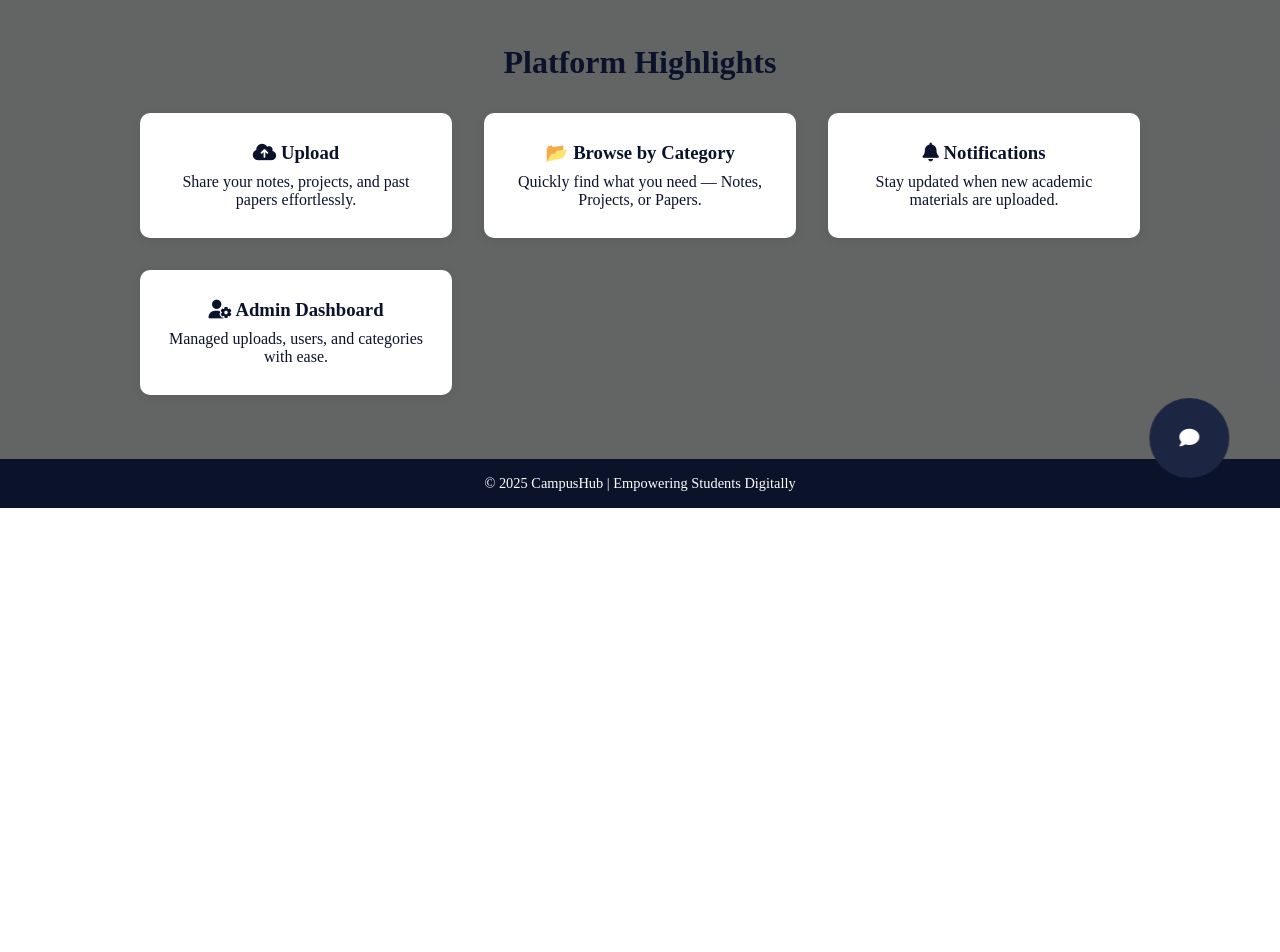
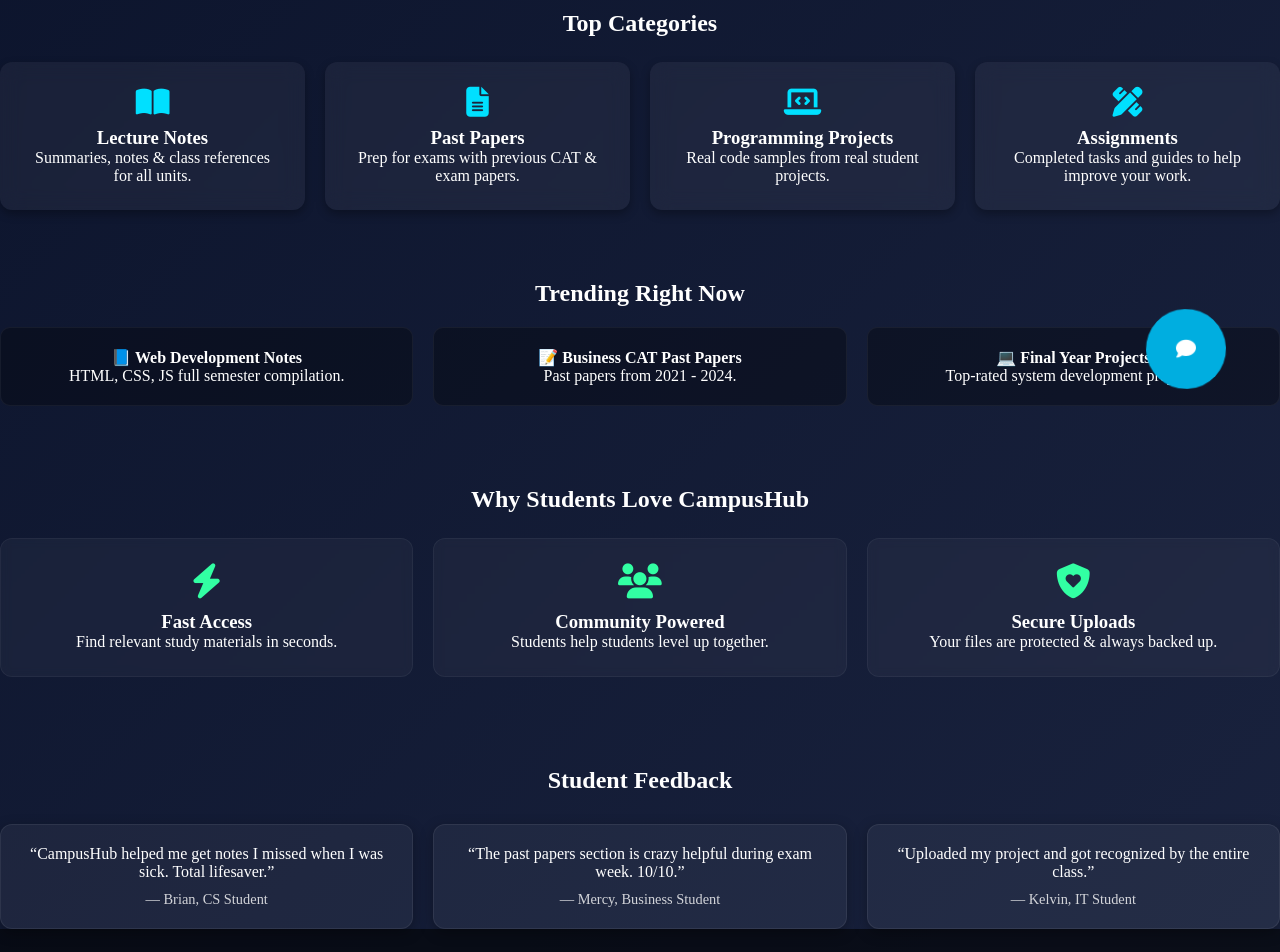
Before and after one commit to carlosmaina/campusHub_frontend, a React (Vite) app in the folder react-app/: page / in a window 1280 px wide. Shown: the part 380-1332 px from the top of the page. Before the commit the page ends 888 px from the top, so only its background shows below. Built offline with nearby package versions, Linux system fonts and the light colour scheme.

Commit message:
Initial commit / update

```diff
--- a/react-app/src/frontend/mainApp/home.jsx
+++ b/react-app/src/frontend/mainApp/home.jsx
@@ -2,10 +2,13 @@
 import "../mainCss/chat.css";
 import { useState } from "react";
 import CampusHubAssistantChat from "./assistant";
+
 function Home() {
 	let [active, reset] = useState(false);
+
 	return (
 		<div className={topStyle.homePage}>
+			{/* Chat Button */}
 			<div
 				className="chat-cont"
 				title="Assistant"
@@ -13,20 +16,22 @@
 			>
 				<i className="fas fa-comment"></i>
 			</div>
+
 			{active && (
 				<div className="display">
-					{<CampusHubAssistantChat stack={reset} reset={reset}/>}
+					<CampusHubAssistantChat stack={reset} reset={reset} />
 				</div>
 			)}
+
 			<div className={topStyle.homeContent}>
-				{/* Hero Section */}
+				{/* ================= HERO SECTION ================= */}
 				<section className={topStyle.hero}>
 					<div className={topStyle.heroText}>
-						<h1>Welcome to CampusHub</h1>
-						<p>
-							Your one-stop platform for sharing and accessing academic
-							materials — from notes and past papers to coding projects.
+						<h1>CampusHub</h1>
+						<p className={topStyle.heroSub}>
+							Unlock knowledge. Share resources. Empower your campus.
 						</p>
+
 						<div className={topStyle.heroBtns}>
 							<button className={topStyle.exploreBtn}>Explore Resources</button>
 							<button className={topStyle.uploadBtn}>Upload Material</button>
@@ -34,38 +39,139 @@
 					</div>
 				</section>
 
-				{/* Features Section */}
+				{/* ================= TOP CATEGORIES ================= */}
+				<section className={topStyle.categories}>
+					<h2>Top Categories</h2>
+					<div className={topStyle.catGrid}>
+						<div className={topStyle.catCard}>
+							<i className="fa-solid fa-book-open"></i>
+							<h3>Lecture Notes</h3>
+							<p>Summaries, notes & class references for all units.</p>
+						</div>
+
+						<div className={topStyle.catCard}>
+							<i className="fa-solid fa-file-lines"></i>
+							<h3>Past Papers</h3>
+							<p>Prep for exams with previous CAT & exam papers.</p>
+						</div>
+
+						<div className={topStyle.catCard}>
+							<i className="fa-solid fa-laptop-code"></i>
+							<h3>Programming Projects</h3>
+							<p>Real code samples from real student projects.</p>
+						</div>
+
+						<div className={topStyle.catCard}>
+							<i className="fa-solid fa-pen-ruler"></i>
+							<h3>Assignments</h3>
+							<p>Completed tasks and guides to help improve your work.</p>
+						</div>
+					</div>
+				</section>
+
+				{/* ================= TRENDING SECTION ================= */}
+				<section className={topStyle.trending}>
+					<h2>Trending Right Now</h2>
+					<div className={topStyle.trendingGrid}>
+						<div className={topStyle.trendCard}>
+							<h4>📘 Web Development Notes</h4>
+							<p>HTML, CSS, JS full semester compilation.</p>
+						</div>
+						<div className={topStyle.trendCard}>
+							<h4>📝 Business CAT Past Papers</h4>
+							<p>Past papers from 2021 - 2024.</p>
+						</div>
+						<div className={topStyle.trendCard}>
+							<h4>💻 Final Year Projects</h4>
+							<p>Top-rated system development projects.</p>
+						</div>
+					</div>
+				</section>
+
+				{/* ================= WHY CAMPUSHUB ================= */}
+				<section className={topStyle.why}>
+					<h2>Why Students Love CampusHub</h2>
+					<div className={topStyle.whyGrid}>
+						<div className={topStyle.whyCard}>
+							<i className="fa-solid fa-bolt"></i>
+							<h3>Fast Access</h3>
+							<p>Find relevant study materials in seconds.</p>
+						</div>
+						<div className={topStyle.whyCard}>
+							<i className="fa-solid fa-users"></i>
+							<h3>Community Powered</h3>
+							<p>Students help students level up together.</p>
+						</div>
+						<div className={topStyle.whyCard}>
+							<i className="fa-solid fa-shield-heart"></i>
+							<h3>Secure Uploads</h3>
+							<p>Your files are protected & always backed up.</p>
+						</div>
+					</div>
+				</section>
+
+				{/* ================= TESTIMONIALS ================= */}
+				<section className={topStyle.testimonials}>
+					<h2>Student Feedback</h2>
+					<div className={topStyle.testiRow}>
+						<div className={topStyle.testCard}>
+							<p>
+								“CampusHub helped me get notes I missed when I was sick. Total
+								lifesaver.”
+							</p>
+							<h4>— Brian, CS Student</h4>
+						</div>
+
+						<div className={topStyle.testCard}>
+							<p>
+								“The past papers section is crazy helpful during exam week.
+								10/10.”
+							</p>
+							<h4>— Mercy, Business Student</h4>
+						</div>
+
+						<div className={topStyle.testCard}>
+							<p>
+								“Uploaded my project and got recognized by the entire class.”
+							</p>
+							<h4>— Kelvin, IT Student</h4>
+						</div>
+					</div>
+				</section>
+
+				{/* ================= FEATURES ================= */}
 				<section className={topStyle.features}>
 					<h2>Platform Highlights</h2>
 					<div className={topStyle.featureGrid}>
 						<div className={topStyle.featureCard}>
 							<h3>
-								{" "}
 								<i className="fa-solid fa-cloud-arrow-up"></i> Upload
 							</h3>
 							<p>Share your notes, projects, and past papers effortlessly.</p>
 						</div>
+
 						<div className={topStyle.featureCard}>
 							<h3>📂 Browse by Category</h3>
-							<p>Quickly find what you need — Notes, Projects, or Papers.</p>
+							<p>Instant access to organized study materials.</p>
 						</div>
+
 						<div className={topStyle.featureCard}>
 							<h3>
-								{" "}
 								<i className="fa-solid fa-bell"></i> Notifications
 							</h3>
-							<p>Stay updated when new academic materials are uploaded.</p>
+							<p>Get notified when new uploads match your interests.</p>
 						</div>
+
 						<div className={topStyle.featureCard}>
 							<h3>
-								<i className="fa-solid fa-user-gear"></i> Admin Dashboard
+								<i className="fa-solid fa-user-gear"></i> Admin Tools
 							</h3>
-							<p>Managed uploads, users, and categories with ease.</p>
+							<p>Manage users, uploads & system settings.</p>
 						</div>
 					</div>
 				</section>
 
-				{/* Footer */}
+				{/* ================= FOOTER ================= */}
 				<footer className={topStyle.footer}>
 					<p>
 						© {new Date().getFullYear()} CampusHub | Empowering Students
--- a/react-app/src/frontend/mainApp/login.jsx
+++ b/react-app/src/frontend/mainApp/login.jsx
@@ -19,7 +19,12 @@
 			<div className="auth-container">
 				<h2 className="auth-title">Login</h2>
 
-        <form onSubmit={handleSubmit(onSubmit)} className="auth-form">
+				<form
+					action="http://localhost:8000/submit"
+          method="POST"
+					onSubmit={handleSubmit(onSubmit)}
+					className="auth-form"
+				>
 					<div>
 						<input
 							className="auth-input"
@@ -37,9 +42,7 @@
 							placeholder="Password"
 							{...register("password", { required: true })}
 						/>
-            {errors.password && (
-              <p className="auth-error">Password required</p>
-            )}
+						{errors.password && <p className="auth-error">Password required</p>}
 					</div>
 
 					<button className="auth-btn">Login</button>
--- a/react-app/src/frontend/mainApp/upload.jsx
+++ b/react-app/src/frontend/mainApp/upload.jsx
@@ -7,6 +7,7 @@
 Dropzone.autoDiscover = false;
 
 function Upload({ state }) {
+	// for the sidebar
 	const [openSide, setOpenSide] = useState(false);
 
 	function toggleSidebar() {
@@ -15,24 +16,29 @@
 
 	const none = "(None selected)";
 	const btnTxt = "Upload File";
+	// displays saved for saved summaries
 	const [saveDisplay, disReset] = useState(false);
+	// getting the file name
 	const [fileName, resetFile] = useState(none);
+	// upload btn innerText
 	const [btn, resetBtn] = useState(btnTxt);
+	// upload btn inner display looks like a charge
 	const [charge, setCharge] = useState(false);
+	// getting the file object
 	const [fileObj, setFileObj] = useState(null);
 	const [previewURL, setPreviewURL] = useState(null);
 	const [showPreview, setShowPreview] = useState(false);
 	const [isPreviewable, setIsPreviewable] = useState(false);
 	const [isFull, setIsFull] = useState(false);
+	// saving summary
 	const [summary, setSumm] = useState(null);
+	// enable summary preview
 	const [conc, setConc] = useState(false);
+	// pass erorr mesage for display
 	const [err, resetErr] = useState(null);
+	// for progress bar
 	const [progress, setProgress] = useState(0);
 	const [dragOver, setDragOver] = useState(false);
-
-	setTimeout(() => {
-		if (!summary) return resetErr("Response error, Low network connectivity");
-	}, 300000);
 	setTimeout(() => {
 		if (saveDisplay === true) {
 			disReset(false);
@@ -40,10 +46,14 @@
 	}, 4000);
 	async function dataEnt() {
 		try {
-			await fetch("https://campushub-mq9h.onrender.com/summary")
+			await fetch("http://localhost:8000/summary", {
+				method: "GET",
+				credentials: "include",
+			})
 				.then((data) => data.json())
 				.then((res) => {
 					generateSummary(res.ai);
+					console.log(res);
 				});
 		} catch (err) {
 			resetErr("Network Error");
@@ -84,7 +94,6 @@
 	}
 
 	function generateSummary(responseText) {
-		setSumm("Generating...");
 		const formatted = formatAIResponse(responseText);
 		setSumm(formatted);
 	}
@@ -111,7 +120,7 @@
 
 	useEffect(() => {
 		const dz = new Dropzone("#file-dropzone", {
-			url: "https://campushub-mq9h.onrender.com/upload",
+			url: "http://localhost:8000/upload",
 			autoProcessQueue: true,
 			maxFilesize: 150,
 			acceptedFiles: ".pdf,.doc,.docx,.pptx,.zip,.mp4,.jpg,.jpeg,.png,.gif",
@@ -309,7 +318,10 @@
 							</div>
 
 							{!summary ? (
-								<Spin errorC={err} />
+								<div className={uploadCSS.txts}>
+									{" "}
+									<Spin errorC={err} />
+								</div>
 							) : (
 								<div
 									className={uploadCSS.txts}
--- a/react-app/src/frontend/mainApp/uploadSpinn.jsx
+++ b/react-app/src/frontend/mainApp/uploadSpinn.jsx
@@ -5,7 +5,10 @@
 			{errorC ? (
 				<p style={{ color: "red", fontWeight: "bold" }}>{errorC}</p>
 			) : (
-				<p className={spin.wheel}>Generating summary...</p>
+				<div className={spin.spin}>
+					<div className={spin.rotate}></div>
+					<p className={spin.wheel}>Generating summary...</p>
+				</div>
 			)}
 		</div>
 	);
--- a/react-app/src/frontend/mainCss/animation.css
+++ b/react-app/src/frontend/mainCss/animation.css
@@ -48,3 +48,20 @@
 		transform: translate(0, 0) rotate(0);
 	}
 }
+@keyframes rotate {
+	0% {
+		transform: rotate(0deg);
+	}
+	25% {
+		transform: rotate(90deg);
+	}
+	50% {
+		transform: rotate(180deg);
+	}
+	75% {
+		transform: rotate(270deg);
+	}
+	100% {
+		transform: rotate(360deg);
+	}
+}
--- a/react-app/src/frontend/mainCss/chat.css
+++ b/react-app/src/frontend/mainCss/chat.css
@@ -7,12 +7,12 @@
 	width: 80px;
 	height: 80px;
 	border-radius: 50%;
-	position: absolute;
+	position: fixed;
 	z-index: 10;
 	bottom: 30px;
 	right: 50px;
 	cursor: pointer;
-	background-color: #1c2541;
+	background-color: #00aee0;
 	transition: transform 0.5s ease-in;
 }
 .chat-cont:hover {
@@ -28,5 +28,5 @@
     z-index: 1000;
     right: 20px;
     bottom: 100px;
-	position: absolute;
+	position: fixed;
 }
--- a/react-app/src/frontend/mainCss/home.module.css
+++ b/react-app/src/frontend/mainCss/home.module.css
@@ -5,7 +5,7 @@
 	position: relative;
 	flex-direction: column;
 	min-height: calc(100vh - 60px);
-  background-color: #f8fafc;
+	background: linear-gradient(135deg, #0b132b, #1c2541);
 	color: #0b132b;
 }
 
@@ -78,6 +78,7 @@
 
 .features h2 {
 	font-size: 2rem;
+  color: #fff;
 	margin-bottom: 2rem;
 }
 
@@ -114,6 +115,178 @@
 	color: #fff;
 	margin-top: auto;
 	font-size: 0.9rem;
+}
+/* ================= HERO IMPROVEMENTS ================= */
+.heroSub {
+	font-size: 1.2rem;
+	opacity: 0.9;
+	margin-top: 10px;
+	line-height: 1.5;
+}
+
+.heroBtns button {
+	padding: 12px 24px;
+	border-radius: 8px;
+	cursor: pointer;
+	font-weight: 600;
+	transition: 0.3s ease;
+}
+
+/* ================= CATEGORIES SECTION ================= */
+.categories {
+	margin-top: 60px;
+	text-align: center;
+	color: #fff;
+}
+
+.catGrid {
+	margin-top: 25px;
+	display: grid;
+	grid-template-columns: repeat(auto-fit, minmax(220px, 1fr));
+	gap: 20px;
+}
+
+.catCard {
+	background: rgba(255, 255, 255, 0.05);
+	backdrop-filter: blur(10px);
+	border-radius: 12px;
+	padding: 25px;
+	box-shadow: 0 4px 10px rgba(0, 0, 0, 0.3);
+	transition: transform 0.2s ease, background 0.3s ease;
+}
+
+.catCard:hover {
+	transform: translateY(-5px);
+	background: rgba(255, 255, 255, 0.08);
+}
+
+.catCard i {
+	font-size: 30px;
+	color: #00e0ff;
+	margin-bottom: 10px;
+}
+
+/* ================= TRENDING SECTION ================= */
+.trending {
+	margin-top: 70px;
+	color: #fff;
+	text-align: center;
+}
+
+.trendingGrid {
+	margin-top: 20px;
+	display: grid;
+	grid-template-columns: repeat(auto-fit, minmax(260px, 1fr));
+	gap: 20px;
+}
+
+.trendCard {
+	background-color: rgba(0, 0, 0, 0.3);
+	padding: 20px;
+	border-radius: 10px;
+	border: 1px solid rgba(255, 255, 255, 0.05);
+	transition: 0.3s ease;
+}
+
+.trendCard:hover {
+	background-color: rgba(255, 255, 255, 0.06);
+	transform: translateY(-5px);
+}
+
+/* ================= WHY CAMPUSHUB SECTION ================= */
+.why {
+	margin-top: 80px;
+	text-align: center;
+	color: #fff;
+}
+
+.whyGrid {
+	display: grid;
+	grid-template-columns: repeat(auto-fit, minmax(240px, 1fr));
+	gap: 20px;
+	margin-top: 25px;
+}
+
+.whyCard {
+	padding: 25px;
+	border-radius: 12px;
+	background: rgba(255, 255, 255, 0.04);
+	backdrop-filter: blur(5px);
+	border: 1px solid rgba(255, 255, 255, 0.05);
+	transition: 0.3s ease;
+}
+
+.whyCard:hover {
+	transform: translateY(-6px);
+	background: rgba(255, 255, 255, 0.07);
+}
+
+.whyCard i {
+	font-size: 35px;
+	color: #32ffa3;
+	margin-bottom: 12px;
+}
+
+/* ================= TESTIMONIALS ================= */
+.testimonials {
+	margin-top: 90px;
+	text-align: center;
+	color: #fff;
+}
+
+.testiRow {
+	margin-top: 30px;
+	display: grid;
+	gap: 20px;
+	grid-template-columns: repeat(auto-fit, minmax(280px, 1fr));
+}
+
+.testCard {
+	padding: 20px;
+	background: rgba(255, 255, 255, 0.05);
+	border-radius: 12px;
+	border: 1px solid rgba(255, 255, 255, 0.07);
+	box-shadow: 0 4px 14px rgba(0, 0, 0, 0.3);
+	transition: 0.3s ease;
+}
+
+.testCard:hover {
+	transform: translateY(-5px);
+}
+
+/* Small italic comment text */
+.testCard h4 {
+	margin-top: 10px;
+	font-size: 0.9rem;
+	opacity: 0.8;
+	font-weight: normal;
+}
+
+/* ================= RESPONSIVE TWEAKS ================= */
+@media (max-width: 768px) {
+	.heroText h1 {
+		font-size: 2rem;
+	}
+
+	.heroSub {
+		font-size: 1rem;
+	}
+
+	.catGrid,
+	.trendingGrid,
+	.whyGrid,
+	.testiRow {
+		grid-template-columns: 1fr;
+	}
+
+	.heroBtns {
+		flex-direction: column;
+		gap: 10px;
+	}
+
+	.heroBtns button {
+		width: 100%;
+	}
 }
 
 /*  RESPONSIVE DESIGN SECTION*/
--- a/react-app/src/frontend/mainCss/topbar.module.css
+++ b/react-app/src/frontend/mainCss/topbar.module.css
@@ -9,10 +9,12 @@
 }
 .nav {
 	display: flex;
+	padding-right: 100px;
 	z-index: 100;
 	backdrop-filter: blur(100px);
 	padding-left: 20px;
 	align-items: center;
+	justify-content: flex-end;
 	background-color: transparent;
 	margin-bottom: 60px;
 	width: 100%;
--- a/react-app/src/frontend/mainCss/upload.module.css
+++ b/react-app/src/frontend/mainCss/upload.module.css
@@ -483,3 +483,7 @@
 .dropzone .dz-preview:hover .dz-remove {
 	opacity: 1;
 }
+.spin{
+	width: 90vw;
+	height: 360px;
+}
--- a/react-app/src/frontend/mainCss/uploadSpin.module.css
+++ b/react-app/src/frontend/mainCss/uploadSpin.module.css
@@ -7,8 +7,19 @@
 }
 .spin {
 	display: flex;
+	overflow: visible;
 	flex-direction: column;
 	justify-content: center;
-  width: 90vw;
-  height: 360px;
+	align-items: center;
+	width: 100%;
+	height: 100%;
 }
+.rotate {
+	background-color: transparent;
+  animation: rotate 2s linear infinite;
+	border-bottom: 4px solid #fff;
+	border-top: 4px solid #00d1ff;
+	border-radius: 50%;
+	width: 60px;
+	height: 60px;
+}
```
Also changed, not shown: 2 other files (tests, documents, lock files or other folders). Lines whose indentation alone changed are shown as unchanged.
